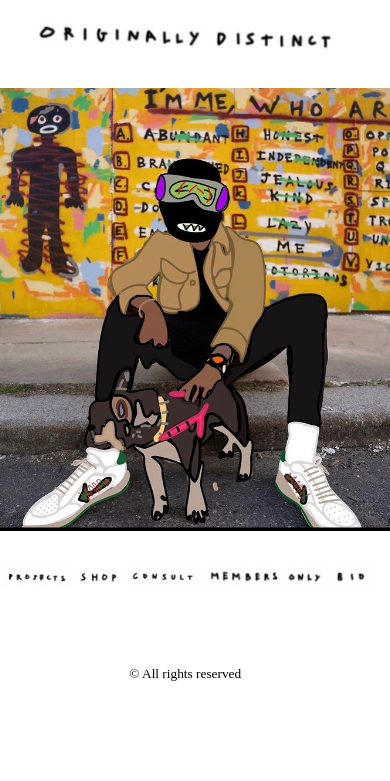
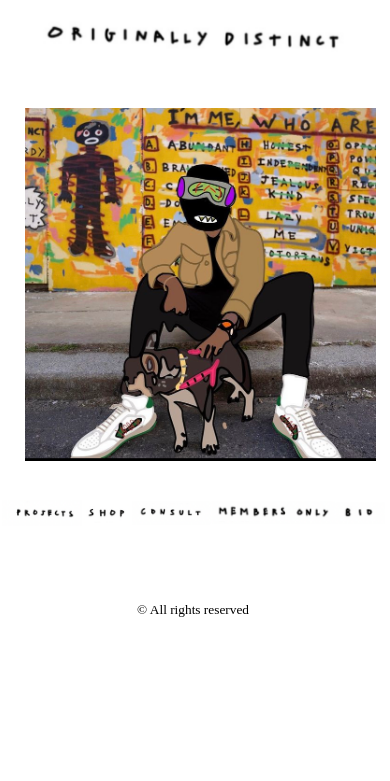
Before and after one commit to EhteshamQureshi/html-css-custom-website, a plain HTML site: page index.html in a window 390 px wide. Shown: the part 63-844 px from the top of the page. Drawn offline with Linux system fonts and the light colour scheme.

Commit message:
mobileVersion is done

```diff
--- a/assets/css/style.css
+++ b/assets/css/style.css
@@ -12,6 +12,7 @@ body{
     align-items: center;
 }
 main>a>img{
+    padding: 20px 5px 5px 20px;
     max-width: 440px;
 }
 nav>a>img{
@@ -34,3 +35,17 @@ nav{
 footer>p{
     font-size: smaller;
 }
+@media (max-width: 480px) {
+    body {
+        margin-right: 1%;
+    }
+  }
+  @media (max-width: 450px) {
+    body {
+        margin-right: 1%;
+    }
+    main>a>img{
+        padding: 20px 5px 5px 20px;
+        width: 90vw;
+    }
+  }
```
Also changed, not shown: 2 other files.
